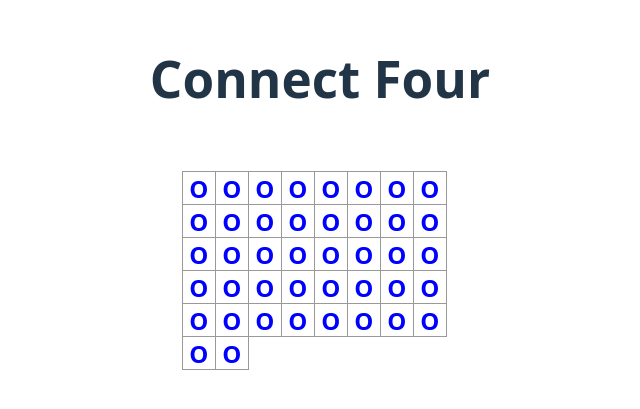
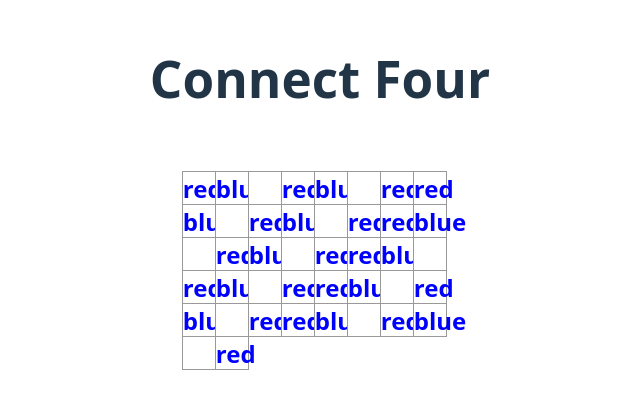
Before and after one commit to valomedia/connect-four, a React (Vite) app: page / in a window 1280 px wide. Shown: the part 207-616 px from the top of the page, without its empty margins (320-960 px from the left). Built offline with nearby package versions, Linux system fonts and the light colour scheme.

Commit message:
Added value-prop to Square

```diff
--- a/src/components/Board.tsx
+++ b/src/components/Board.tsx
@@ -21,58 +21,58 @@
 	return (
 		<>
 			<div>
-				<Square />
-				<Square />
-				<Square />
-				<Square />
-				<Square />
-				<Square />
-				<Square />
+				<Square value={'red'} />
+				<Square value={'blue'}/>
+				<Square value={null}/>
+				<Square value={'red'} />
+				<Square value={'blue'}/>
+				<Square value={null}/>
+				<Square value ={'red'}/>
 			</div>
 			<div>
-				<Square />
-				<Square />
-				<Square />
-				<Square />
-				<Square />
-				<Square />
-				<Square />
+				<Square value={'red'} />
+				<Square value={'blue'}/>
+				<Square value={null}/>
+				<Square value={'red'} />
+				<Square value={'blue'}/>
+				<Square value={null}/>
+				<Square value ={'red'}/>
 			</div>
 			<div>
-				<Square />
-				<Square />
-				<Square />
-				<Square />
-				<Square />
-				<Square />
-				<Square />
+				<Square value={'red'} />
+				<Square value={'blue'}/>
+				<Square value={null}/>
+				<Square value={'red'} />
+				<Square value={'blue'}/>
+				<Square value={null}/>
+				<Square value ={'red'}/>
 			</div>
 			<div>
-				<Square />
-				<Square />
-				<Square />
-				<Square />
-				<Square />
-				<Square />
-				<Square />
+				<Square value={'red'} />
+				<Square value={'blue'}/>
+				<Square value={null}/>
+				<Square value={'red'} />
+				<Square value={'blue'}/>
+				<Square value={null}/>
+				<Square value ={'red'}/>
 			</div>
 			<div>
-				<Square />
-				<Square />
-				<Square />
-				<Square />
-				<Square />
-				<Square />
-				<Square />
+				<Square value={'red'} />
+				<Square value={'blue'}/>
+				<Square value={null}/>
+				<Square value={'red'} />
+				<Square value={'blue'}/>
+				<Square value={null}/>
+				<Square value ={'red'}/>
 			</div>
 			<div>
-				<Square />
-				<Square />
-				<Square />
-				<Square />
-				<Square />
-				<Square />
-				<Square />
+				<Square value={'red'} />
+				<Square value={'blue'}/>
+				<Square value={null}/>
+				<Square value={'red'} />
+				<Square value={'blue'}/>
+				<Square value={null}/>
+				<Square value ={'red'}/>
 			</div>
 		</>
 	);
--- a/src/components/Square.tsx
+++ b/src/components/Square.tsx
@@ -15,10 +15,10 @@
 /**
  * Square of the connect-four game.
  */
-function Square() {
+function Square({value}: { value: 'red'|'blue'|null }) {
 	return (
 		<>
-			<button className='square'>O</button>
+			<button className='square'>{value}</button>
 		</>
 	);
 }
```
